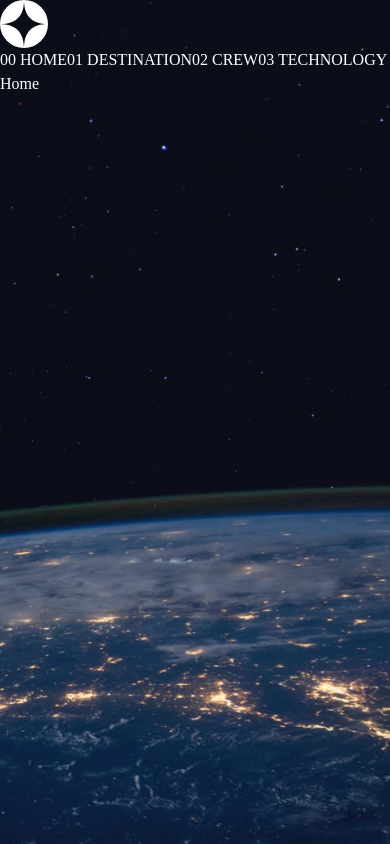
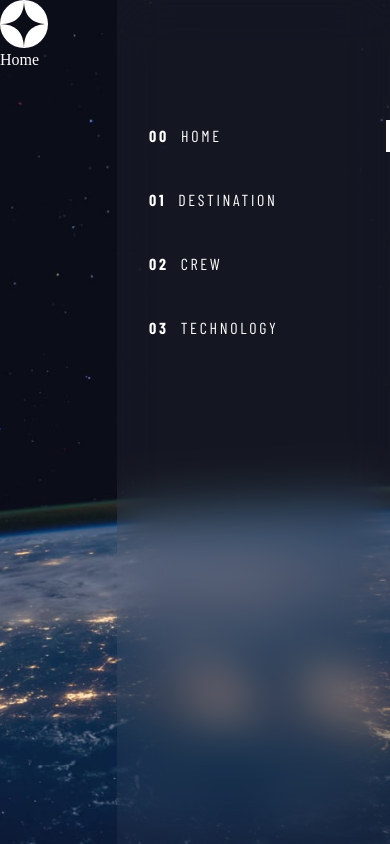
Before and after one commit to Chamara-Wijepala/space-travel, a React (Vite) app: page /#/ in a window 390 px wide. Built offline with nearby package versions, Linux system fonts and the light colour scheme; a web font is replaced by a local one.

Commit message:
Add styles to nav at small screen sizes

```diff
--- a/src/components/Header.tsx
+++ b/src/components/Header.tsx
@@ -10,7 +10,7 @@ function Header() {
         <img src={logo} alt="Logo" />
       </div>
 
-      <S.Nav>
+      <S.Nav className="glass-morphism">
         <NavLink to="/">
           <span>00</span> HOME
         </NavLink>
--- a/src/components/styles/Header.styled.tsx
+++ b/src/components/styles/Header.styled.tsx
@@ -2,4 +2,28 @@ import styled from "styled-components";
 
 export const Header = styled.header``;
 
-export const Nav = styled.nav``;
+export const Nav = styled.nav`
+  position: fixed;
+  inset: 0 0 0 30%;
+  display: flex;
+  flex-direction: column;
+  gap: 2rem;
+  padding: 7.5rem 0 0 2rem;
+
+  a {
+    font-family: var(--ff-barlow-condensed);
+    letter-spacing: var(--spacing-2);
+    min-height: 2rem;
+    display: flex;
+    align-items: center;
+    gap: 0.75rem;
+
+    span {
+      font-weight: bold;
+    }
+  }
+
+  a.active {
+    border-right: 4px solid hsl(var(--clr-white));
+  }
+`;
```
